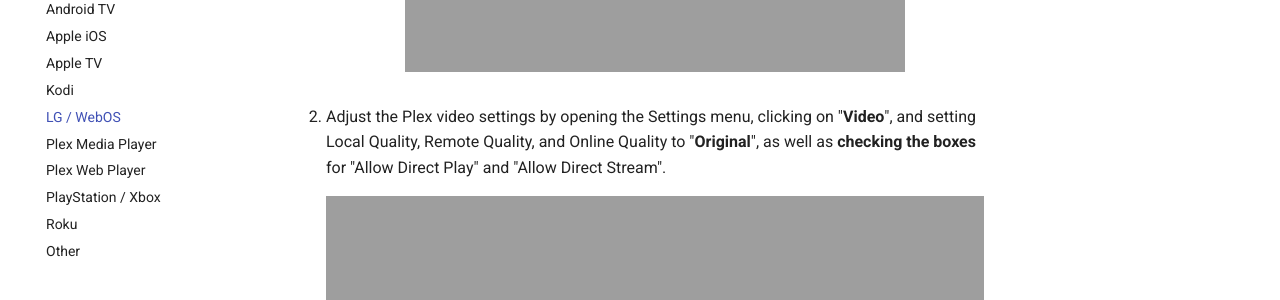
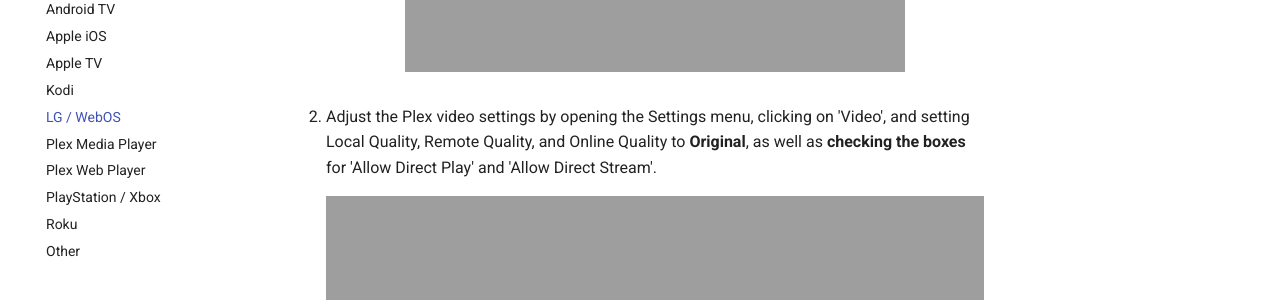
Before and after one commit to neomedia6989/docs-2, an MkDocs documentation site: the page built from docs/clients/lg.md, in a window 1280 px wide and 900 px high, scrolled down 970 px. Shown: the part 153-453 px from the top of the window. Built offline with MkDocs 1.6.1 and Material for MkDocs 9.7.7, drawn with Linux system fonts in a browser that asks for light colours.

Commit message:
Update lg.md

```diff
--- a/docs/clients/lg.md
+++ b/docs/clients/lg.md
@@ -14,7 +14,7 @@
       <figcaption></figcaption>
     </figure>
 
-2. Adjust the Plex video settings by opening the Settings menu, clicking on "**Video**", and setting Local Quality, Remote Quality, and Online Quality to "**Original**", as well as **checking the boxes** for "Allow Direct Play" and "Allow Direct Stream".
+2. Adjust the Plex video settings by opening the Settings menu, clicking on 'Video', and setting Local Quality, Remote Quality, and Online Quality to **Original**, as well as **checking the boxes** for 'Allow Direct Play' and 'Allow Direct Stream'.
 
     <figure markdown>
     ![(../media/clients-lg-3.png "Set quality to 'Original' and turn on Direct Play / Stream")](https://docs.blackbeard.media/media/clients-lg-3.png){ width=700 }
```
